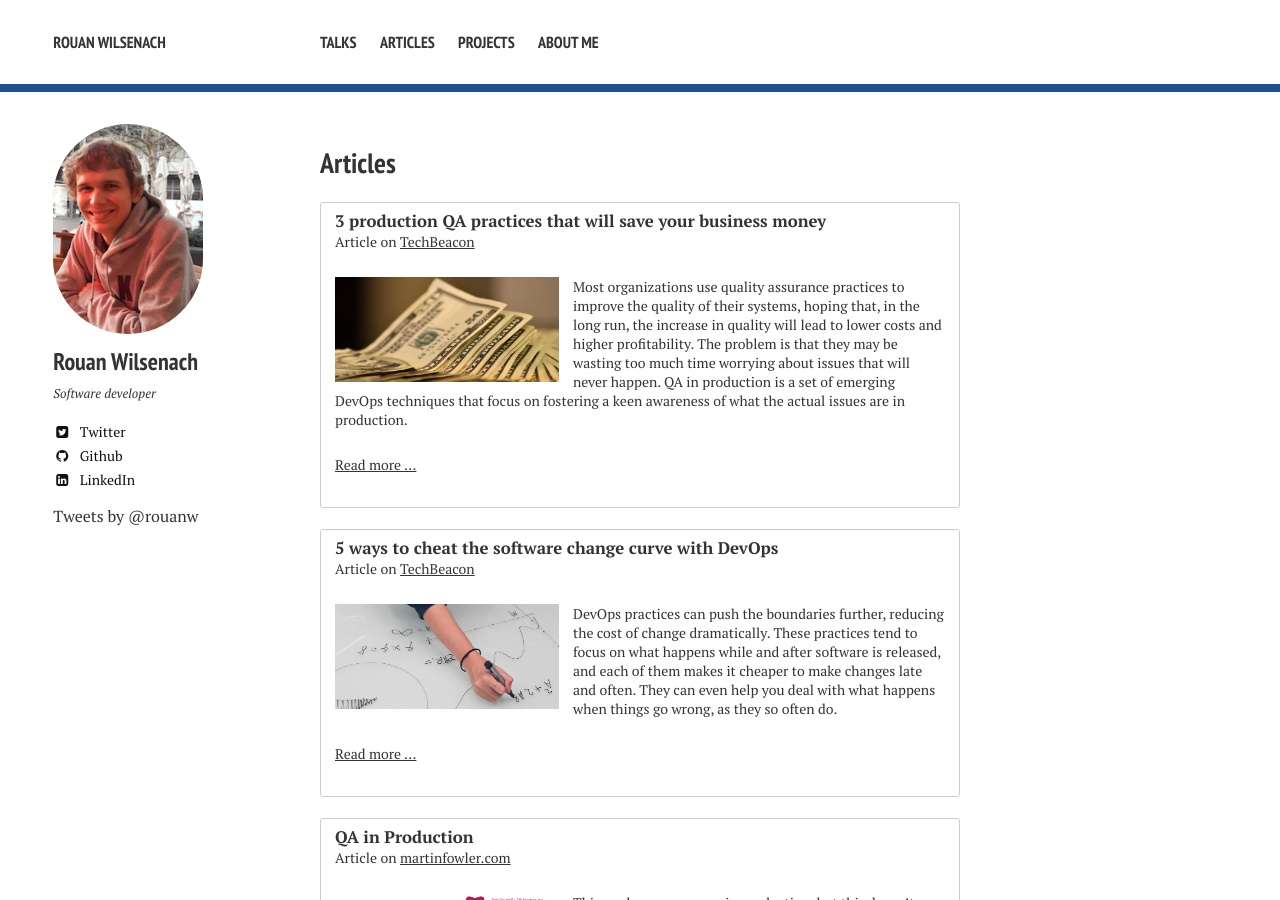
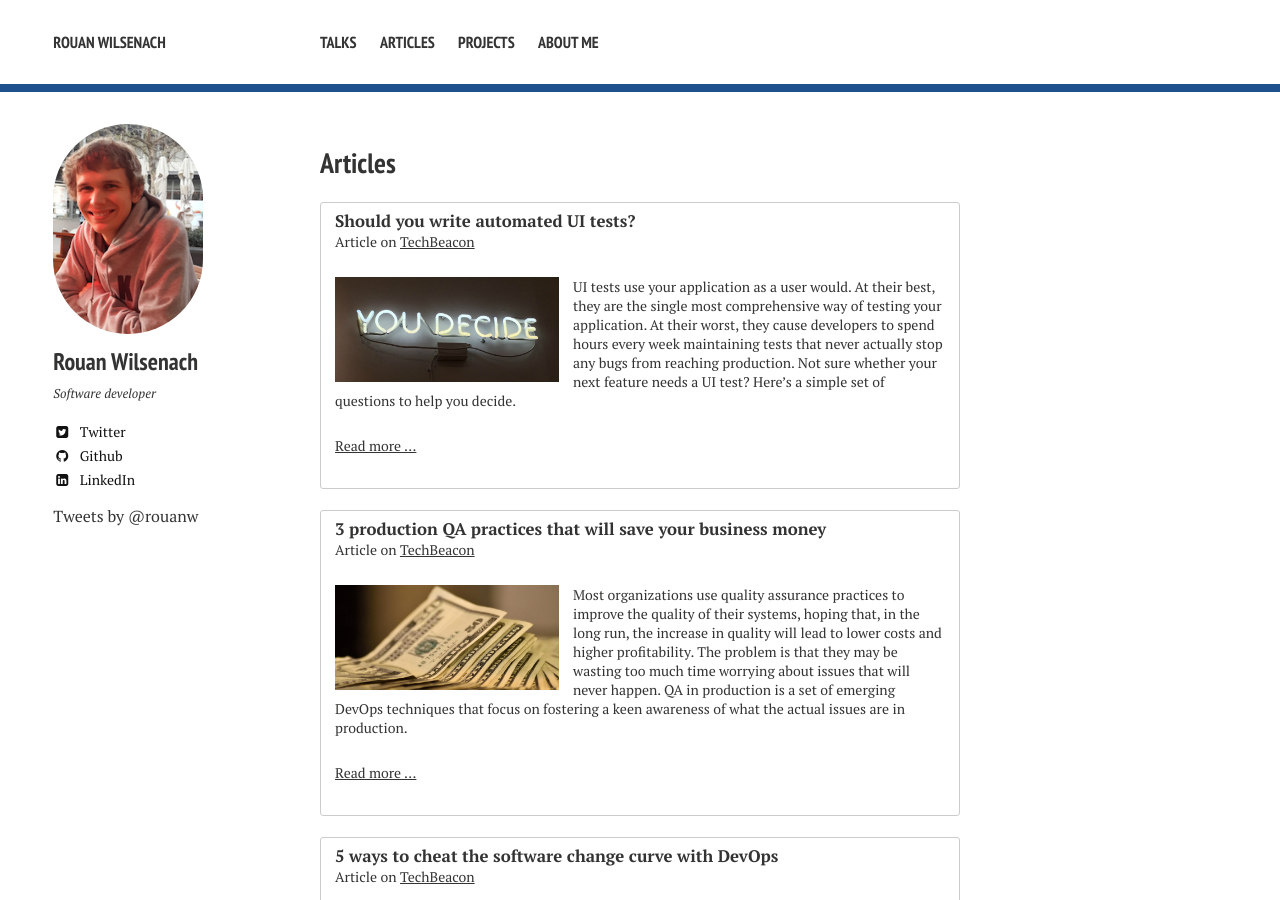
Before and after one commit to rouanw/rouanw.github.io, a Jekyll site: the page built from publications/index.md, in a window 1280 px wide and 900 px high. Built offline with Jekyll 4.4.1, drawn with Linux system fonts in a browser that asks for light colours; nearby versions of some CDN libraries; some web fonts are replaced; comment, search, counter and statistics services are not loaded.

Commit message:
add ui tests article

```diff
--- a/publications/index.md
+++ b/publications/index.md
@@ -5,6 +5,8 @@ tags: [Rouan, Wilsenach, ThoughtWorks, agile, software, developer, development,
 share: false
 ---
 <h2>Articles</h2>
+
+{% include _promo.html title="Should you write automated UI tests?" type="Article on" publication="TechBeacon" url="https://techbeacon.com/should-you-write-automated-ui-tests-4-questions-answer-first" imageUrl="images/ui-tests.jpg" description="UI tests use your application as a user would. At their best, they are the single most comprehensive way of testing your application. At their worst, they cause developers to spend hours every week maintaining tests that never actually stop any bugs from reaching production. Not sure whether your next feature needs a UI test? Here’s a simple set of questions to help you decide." %}
 
 {% include _promo.html title="3 production QA practices that will save your business money" type="Article on" publication="TechBeacon" url="https://techbeacon.com/3-production-qa-practices-will-save-your-business-money" imageUrl="images/save-money.jpg" description="Most organizations use quality assurance practices to improve the quality of their systems, hoping that, in the long run, the increase in quality will lead to lower costs and higher profitability. The problem is that they may be wasting too much time worrying about issues that will never happen. QA in production is a set of emerging DevOps techniques that focus on fostering a keen awareness of what the actual issues are in production." %}
 
```
Also changed, not shown: images/ui-tests.jpg (added).
